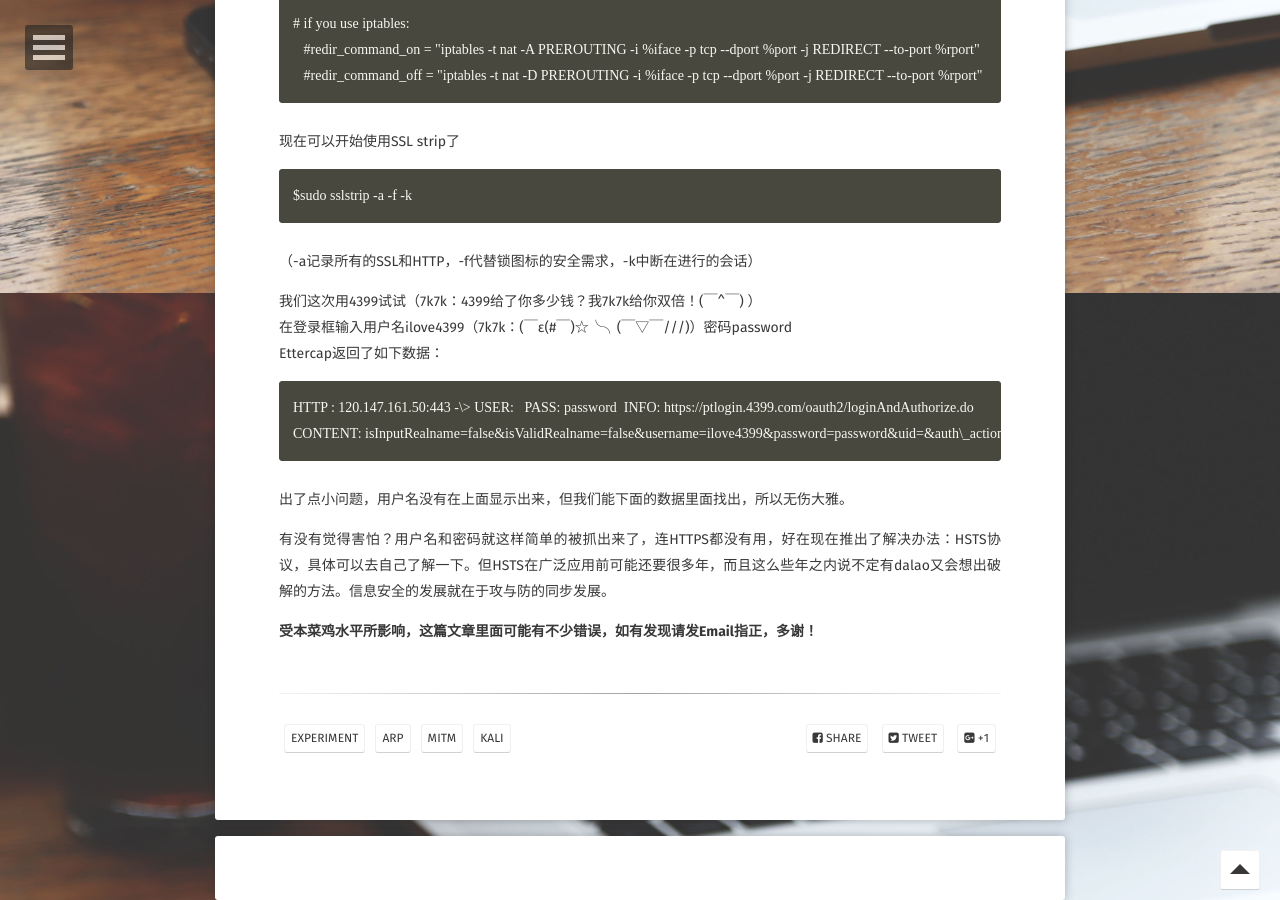
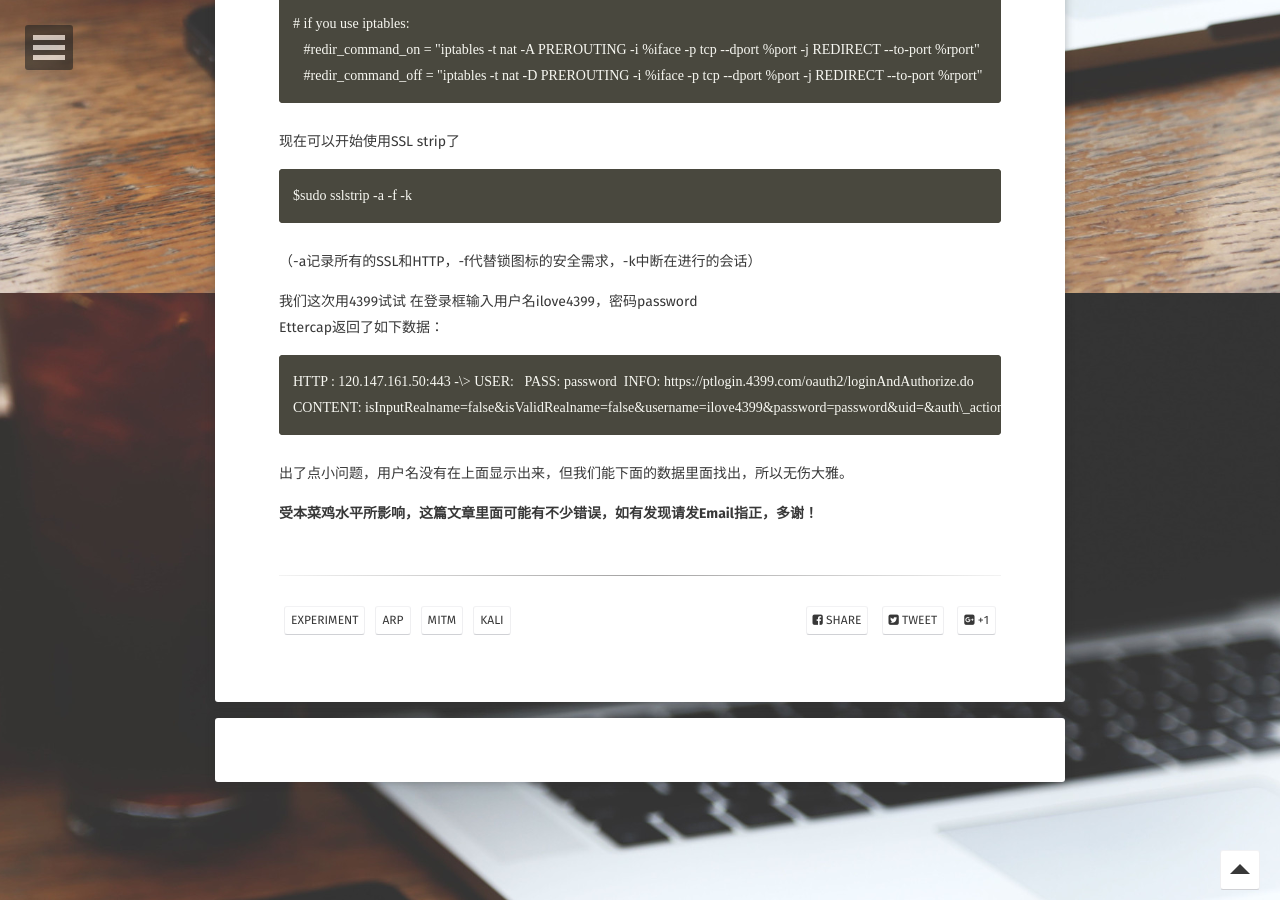
Before and after one commit to Aquilao/Blog, a Jekyll site: the page built from _posts/2017-7-23-ARP_spoof.md, in a window 1280 px wide and 900 px high, scrolled down 4207 px. Built offline with Jekyll 4.4.1, drawn with Linux system fonts in a browser that asks for light colours; some web fonts are replaced; comment, search, counter and statistics services are not loaded.

```diff
--- a/_posts/2017-7-23-ARP_spoof.md
+++ b/_posts/2017-7-23-ARP_spoof.md
@@ -146,8 +146,8 @@ HTTPS之所以安全的原因就是它把数据用SSL加密了，但要是我们
 
 （-a记录所有的SSL和HTTP，-f代替锁图标的安全需求，-k中断在进行的会话）
 
-我们这次用4399试试（7k7k：4399给了你多少钱？我7k7k给你双倍！(￣^￣) ）
-在登录框输入用户名ilove4399（7k7k：(￣ε(#￣)☆╰╮(￣▽￣///)）密码password
+我们这次用4399试试
+在登录框输入用户名ilove4399，密码password
 Ettercap返回了如下数据：
 
     HTTP : 120.147.161.50:443 -\> USER:   PASS: password  INFO: https://ptlogin.4399.com/oauth2/loginAndAuthorize.do
@@ -155,7 +155,5 @@ Ettercap返回了如下数据：
 
 出了点小问题，用户名没有在上面显示出来，但我们能下面的数据里面找出，所以无伤大雅。
 
-有没有觉得害怕？用户名和密码就这样简单的被抓出来了，连HTTPS都没有用，好在现在推出了解决办法：HSTS协议，具体可以去自己了解一下。但HSTS在广泛应用前可能还要很多年，而且这么些年之内说不定有dalao又会想出破解的方法。信息安全的发展就在于攻与防的同步发展。
-
 
 **受本菜鸡水平所影响，这篇文章里面可能有不少错误，如有发现请发Email指正，多谢！**
```
Also changed, not shown: _posts/2017-9-15-thinking-about-GFW.md (+0 -1 lines).
